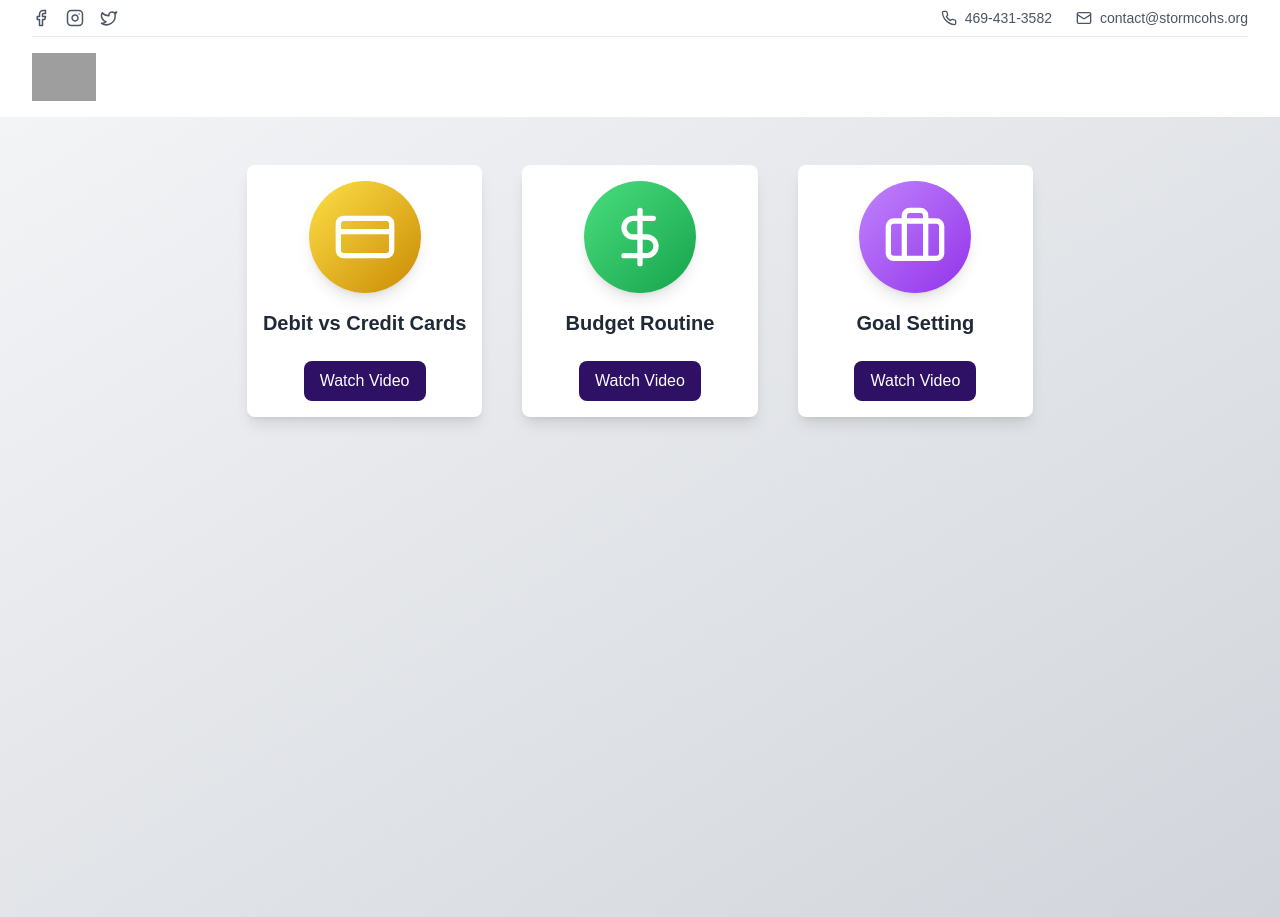
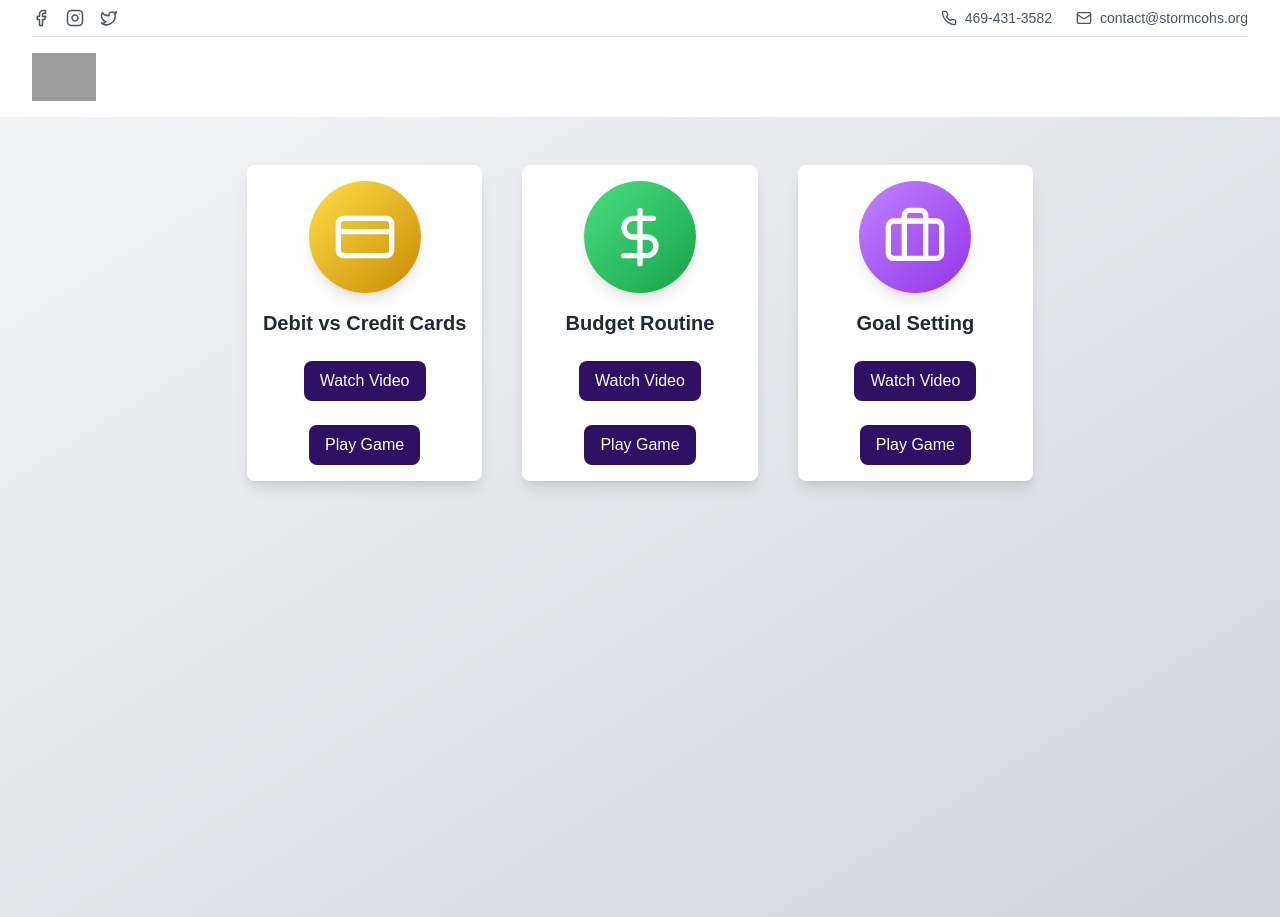
Before and after one commit to cfgtexas24/Team-7, a Next.js app: page /life in a window 1280 px wide. Built offline with nearby package versions, Linux system fonts and the light colour scheme; grey boxes are pictures that could not be loaded.

Commit message:
Add play games button
Adds a play games button to the life page.

```diff
--- a/src/app/life/page.js
+++ b/src/app/life/page.js
@@ -9,19 +9,22 @@ export default function Life() {
       icon: CreditCard,
       title: "Debit vs Credit Cards",
       color: "from-yellow-300 to-yellow-600",
-      videoUrl: "https://www.youtube.com/watch?v=sm0FzHMInig" // Replace with actual video URL
+      videoUrl: "https://www.youtube.com/watch?v=sm0FzHMInig", // Replace with actual video URL
+      gameUrl: "https://scratch.mit.edu/projects/1083696854/embed"
     },
     {
       icon: DollarSign,
       title: "Budget Routine",
       color: "from-green-400 to-green-600",
-      videoUrl: "https://www.youtube.com/watch?v=IIKr2915l2g" // Replace with actual video URL
+      videoUrl: "https://www.youtube.com/watch?v=IIKr2915l2g", // Replace with actual video URL
+      gameUrl: "https://scratch.mit.edu/projects/1083696854/embed"
     },
     {
       icon: Briefcase,
       title: "Goal Setting",
       color: "from-purple-400 to-purple-600",
-      videoUrl: "https://www.youtube.com/watch?v=XpKvs-apvOs" // Replace with actual video URL
+      videoUrl: "https://www.youtube.com/watch?v=XpKvs-apvOs", // Replace with actual video URL
+      gameUrl: "https://scratch.mit.edu/projects/1083696854/embed"
     },
   ]
 
@@ -48,6 +51,14 @@ export default function Life() {
             >
               Watch Video
             </a>
+            <a
+              href={lesson.gameUrl}
+              target="_blank"
+              rel="noopener noreferrer"
+              className="mt-2 px-4 py-2 rounded-lg bg-violet-950 text-white hover:bg-violet-800 transition-colors duration-300"
+            >
+              Play Game
+            </a>
           </motion.div>
         ))}
       </div>
```
